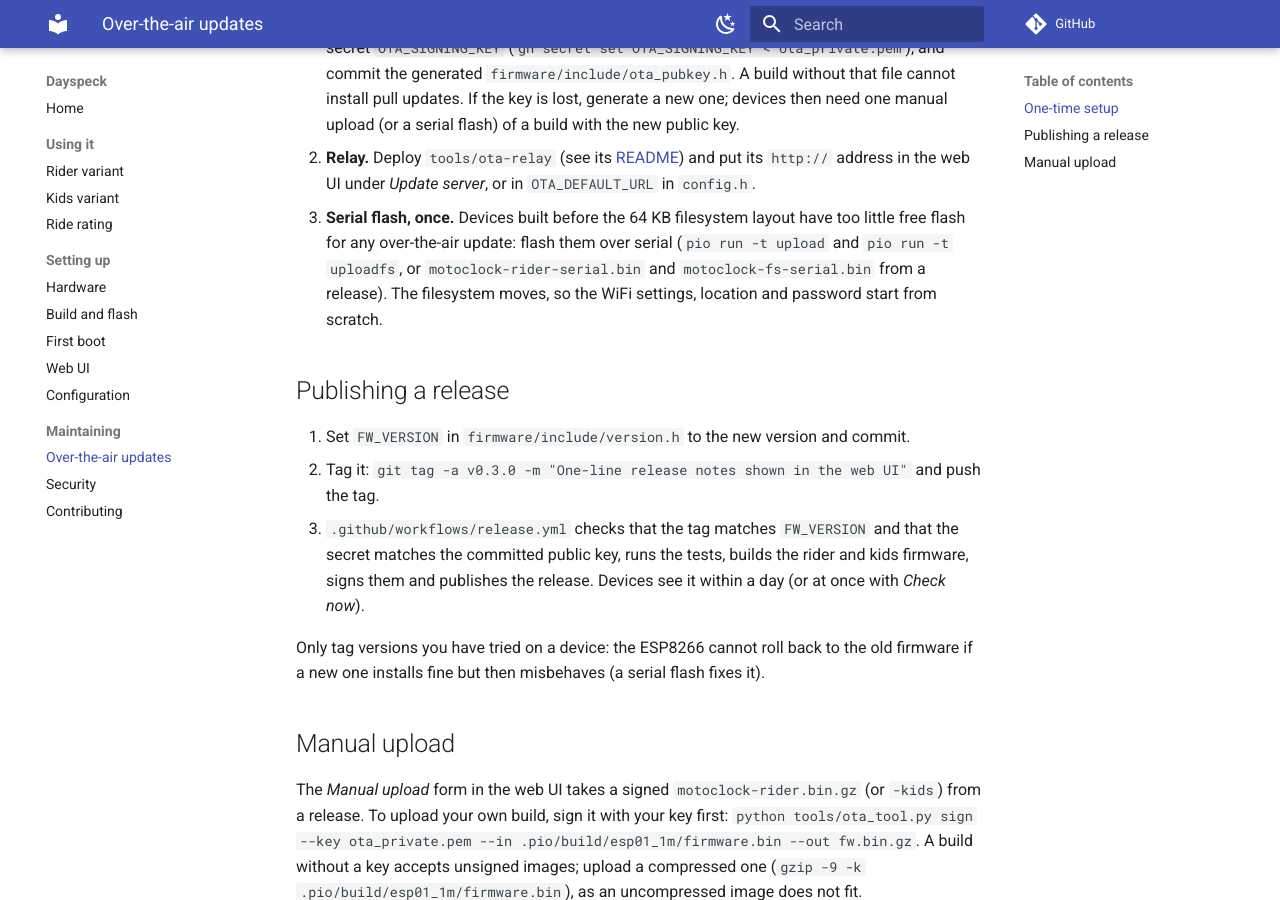
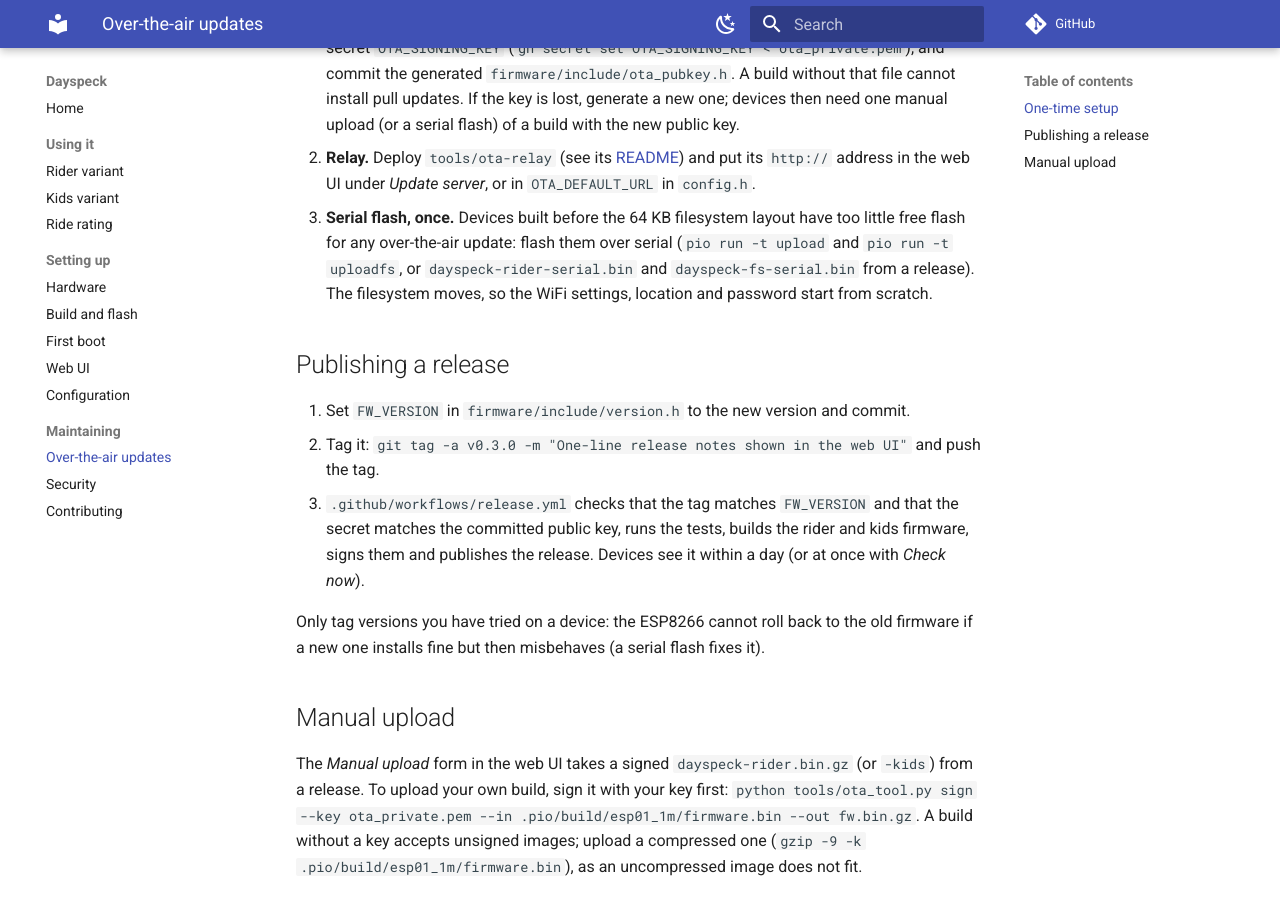
Before and after one commit to martijn4313/Dayspeck, an MkDocs documentation site: the page built from docs/ota.md, in a window 1280 px wide and 900 px high, scrolled down 701 px. Built offline with MkDocs 1.6.1 and Material for MkDocs 9.7.7, drawn with Linux system fonts in a browser that asks for light colours; comment, search, counter and statistics services are not loaded.

Commit message:
Rename the release files and the OTA relay to Dayspeck
Release assets are now dayspeck-*.bin.gz and the relay worker dayspeck-ota.
The relay still serves the old motoclock-*.bin.gz names so releases made
before the rename keep downloading and the deploy order does not matter.

Co-Authored-By: Claude Sonnet 5.5 <noreply@anthropic.com>
Claude-Session: https://claude.ai/code/session_01CoUK6AFGeMAbwgDrXohKoL

```diff
--- a/docs/ota.md
+++ b/docs/ota.md
@@ -29,7 +29,7 @@ How it fits on an ESP-01 with 1 MB flash (details in the [OTA plan](https://gith
    under *Update server*, or in `OTA_DEFAULT_URL` in `config.h`.
 3. **Serial flash, once.** Devices built before the 64 KB filesystem layout have too little free
    flash for any over-the-air update: flash them over serial (`pio run -t upload` and
-   `pio run -t uploadfs`, or `motoclock-rider-serial.bin` and `motoclock-fs-serial.bin` from a
+   `pio run -t uploadfs`, or `dayspeck-rider-serial.bin` and `dayspeck-fs-serial.bin` from a
    release). The filesystem moves, so the WiFi settings, location and password start from scratch.
 
 ## Publishing a release
@@ -45,7 +45,7 @@ a new one installs fine but then misbehaves (a serial flash fixes it).
 
 ## Manual upload
 
-The *Manual upload* form in the web UI takes a signed `motoclock-rider.bin.gz` (or `-kids`) from a
+The *Manual upload* form in the web UI takes a signed `dayspeck-rider.bin.gz` (or `-kids`) from a
 release. To upload your own build, sign it with your key first:
 `python tools/ota_tool.py sign --key ota_private.pem --in .pio/build/esp01_1m/firmware.bin --out fw.bin.gz`.
 A build without a key accepts unsigned images; upload a compressed one
```
Also changed, not shown: tools/ota-relay/README.md (+13 -4 lines), docs/images/webui-update.png, 6 other files.
